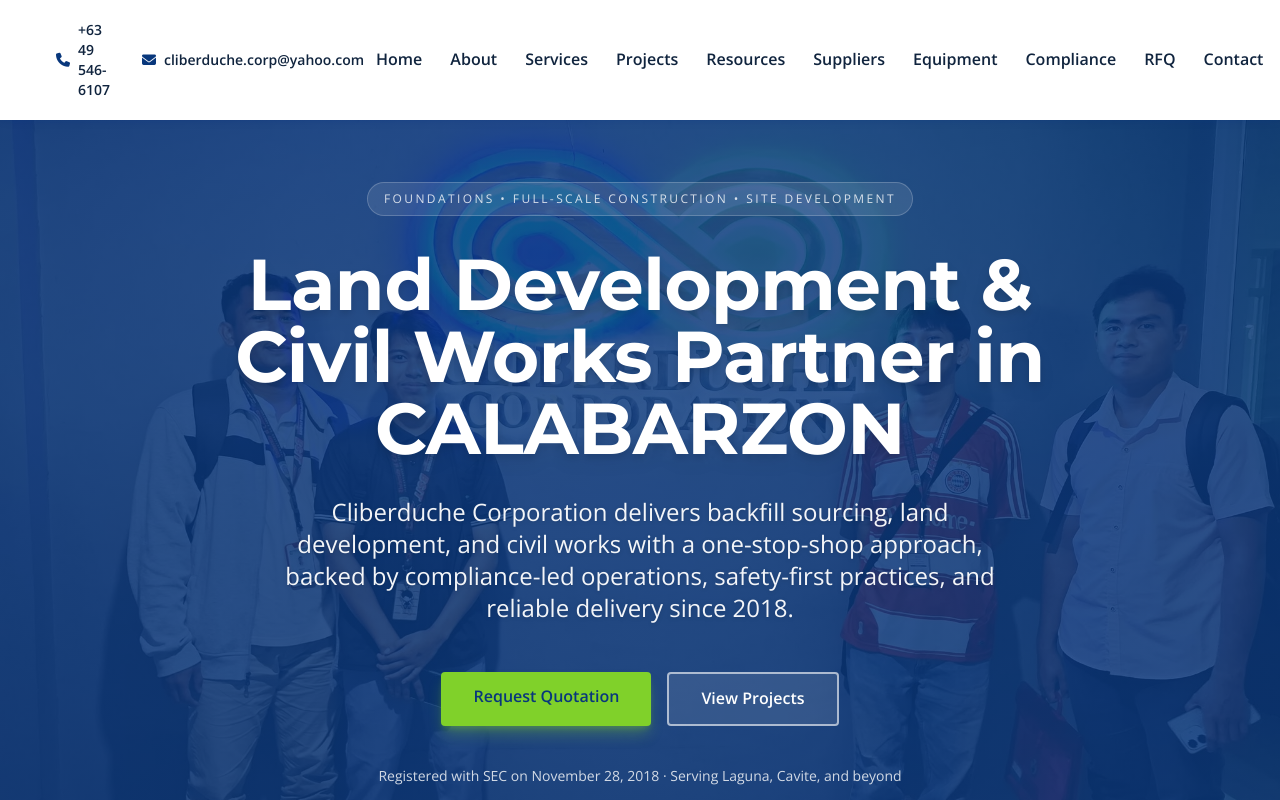
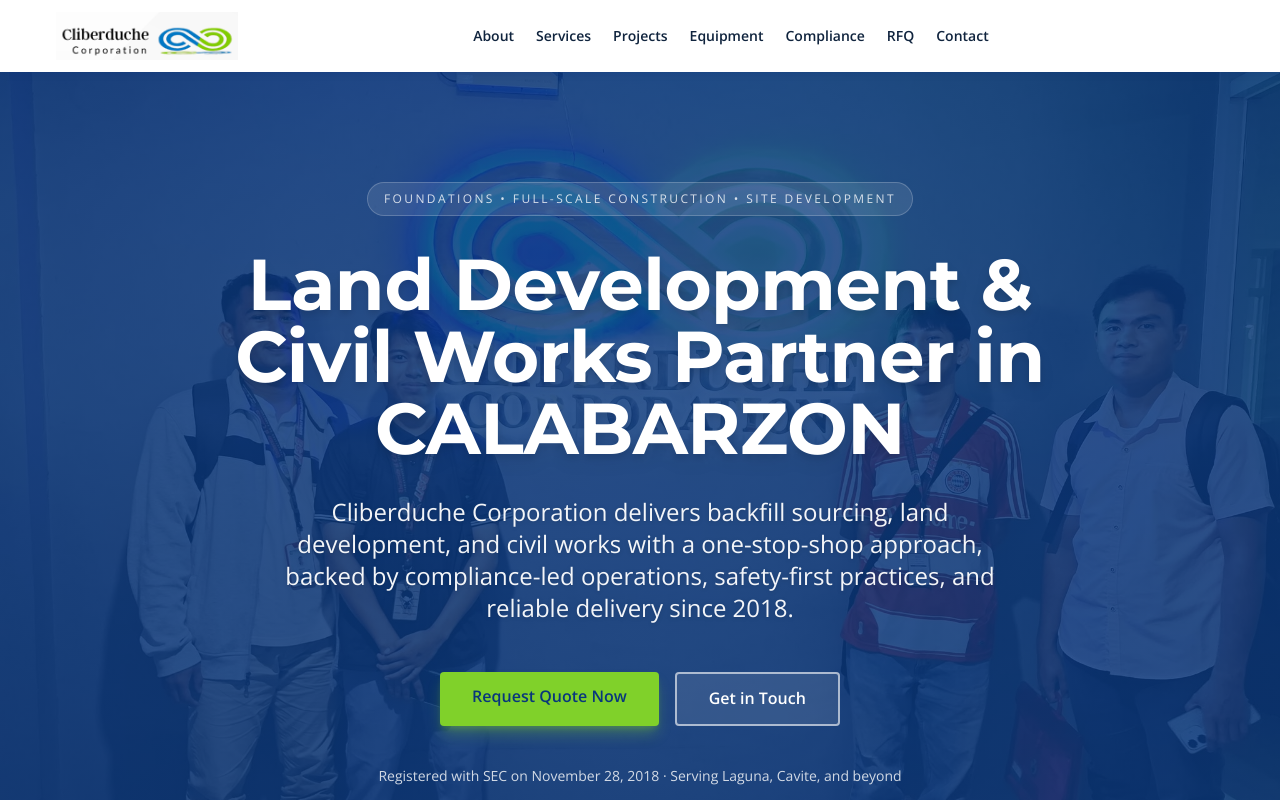
Before and after one commit to CarlAbigania/Cliberduche-Portfolio, a React (Vite) app: page / in a window 1280 px wide. Shown: the top 800 px of the page. Built offline with nearby package versions, Linux system fonts and the light colour scheme.

Commit message:
Enhance the overall UI of the portfolio

```diff
--- a/src/components/Footer.jsx
+++ b/src/components/Footer.jsx
@@ -6,22 +6,22 @@
     <footer className="bg-dark text-white pt-20 md:pt-24 pb-8">
       <div className="max-w-container mx-auto px-4">
         {/* Footer Grid */}
-        <div className="grid grid-cols-1 md:grid-cols-4 gap-12 md:gap-10 mb-16">
+        <div className="grid grid-cols-1 md:grid-cols-5 gap-12 md:gap-8 mb-16">
           {/* Company Info */}
           <div>
-            <h3 className="text-xl font-mont font-bold mb-6 pb-4 border-b-2 border-secondary">
+            <h3 className="text-lg font-mont font-bold mb-6 pb-4 border-b-2 border-secondary">
               CLIBERDUCHE CORP.
             </h3>
-            <p className="text-gray-400 leading-relaxed text-base">
-              One-stop shop for backfill sourcing, land development, and civil works with a safety-first, compliance-led approach since 2018.
+            <p className="text-gray-400 leading-relaxed text-sm">
+              One-stop shop for backfill sourcing, land development, and civil works with a safety-first approach since 2018.
             </p>
           </div>
 
           {/* Quick Links */}
           <div>
-            <h3 className="text-lg font-mont font-bold mb-6">Quick Links</h3>
-            <ul className="space-y-3 text-gray-400">
-              {['Home', 'About', 'Story', 'Mission & Vision', 'Services', 'Resources', 'Suppliers', 'Projects', 'Equipment', 'Safety', 'Compliance', 'Contact'].map((item) => (
+            <h3 className="text-lg font-mont font-bold mb-6 border-b-2 border-secondary pb-4">Quick Links</h3>
+            <ul className="space-y-3 text-gray-400 text-sm">
+              {['About', 'Services', 'Projects', 'Equipment', 'Compliance'].map((item) => (
                 <li key={item}>
                   <a
                     href={`#${item.toLowerCase().replace(/\s+&\s+|\s+/g, '-')}`}
@@ -36,9 +36,9 @@
 
           {/* Services */}
           <div>
-            <h3 className="text-lg font-mont font-bold mb-6">Our Services</h3>
-            <ul className="space-y-3 text-gray-400">
-              {['Backfill Sourcing', 'Land Development', 'Site Management', 'Equipment Leasing', 'Civil Works'].map((item) => (
+            <h3 className="text-lg font-mont font-bold mb-6 border-b-2 border-secondary pb-4">Services</h3>
+            <ul className="space-y-3 text-gray-400 text-sm">
+              {['Backfill Sourcing', 'Land Development', 'Civil Works', 'Equipment Leasing', 'Site Management'].map((item) => (
                 <li key={item}>
                   <a
                     href="#services"
@@ -51,37 +51,59 @@
             </ul>
           </div>
 
+          {/* Contact Info */}
+          <div>
+            <h3 className="text-lg font-mont font-bold mb-6 border-b-2 border-secondary pb-4">Contact</h3>
+            <ul className="space-y-3 text-gray-400 text-sm">
+              <li>
+                <a href="tel:+63495466107" className="hover:text-secondary transition-all duration-300">
+                  <strong>Phone:</strong> +63 49 546-6107
+                </a>
+              </li>
+              <li>
+                <a href="mailto:cliberduche.corp@yahoo.com" className="hover:text-secondary transition-all duration-300">
+                  <strong>Email:</strong> cliberduche.corp@yahoo.com
+                </a>
+              </li>
+              <li>
+                <span className="text-gray-400"><strong>Hours:</strong> Mon-Fri 8AM-6PM</span>
+              </li>
+            </ul>
+          </div>
+
           {/* Social Links */}
           <div>
-            <h3 className="text-lg font-mont font-bold mb-6">Follow Us</h3>
-            <div className="flex space-x-4 mb-8">
+            <h3 className="text-lg font-mont font-bold mb-6 border-b-2 border-secondary pb-4">Follow Us</h3>
+            <div className="flex space-x-3 mb-6">
               {['facebook-f', 'linkedin-in', 'instagram'].map((social) => (
                 <a
                   key={social}
                   href="#"
-                  className="w-12 h-12 bg-primary text-white rounded-lg flex items-center justify-center hover:bg-secondary hover:text-primary transition-all duration-300 shadow-md hover:shadow-lg"
+                  className="w-10 h-10 bg-primary text-white rounded-lg flex items-center justify-center hover:bg-secondary hover:text-primary transition-all duration-300 shadow-md hover:shadow-lg text-sm"
                 >
                   <i className={`fab fa-${social}`}></i>
                 </a>
               ))}
             </div>
-            <p className="text-gray-400 text-sm">Connect with us on social media</p>
+            <a href="#contact" className="text-secondary hover:text-white transition-all text-sm font-semibold">
+              Get in Touch →
+            </a>
           </div>
         </div>
 
-        {/* Newsletter */}
-        <div className="bg-gradient-to-r from-primary/10 to-accent/10 rounded-xl p-10 mb-12 border border-primary/20">
-          <div className="max-w-3xl mx-auto text-center">
-            <h3 className="text-2xl font-mont font-bold text-white mb-3">Company Profile</h3>
-            <p className="text-gray-300 mb-6 text-base">
-              View our company profile and compliance documentation.
-            </p>
+        {/* Document Download */}
+        <div className="bg-gradient-to-r from-primary/10 to-accent/10 rounded-xl p-8 md:p-10 mb-12 border border-primary/20">
+          <div className="flex flex-col md:flex-row items-center justify-between gap-6">
+            <div>
+              <h3 className="text-lg md:text-xl font-mont font-bold text-white mb-2">Company Profile</h3>
+              <p className="text-gray-300 text-sm">View our compliance documentation and corporate profile.</p>
+            </div>
             <a
               href="Company Profile 2026.pdf"
-              className="inline-flex items-center justify-center bg-secondary hover:bg-[#6fb31f] text-primary px-8 py-4 rounded-lg font-bold transition-all duration-300 shadow-lg hover:shadow-xl"
+              className="inline-flex items-center justify-center bg-secondary hover:bg-[#6fb31f] text-primary px-6 py-3 rounded-lg font-bold transition-all duration-300 shadow-lg hover:shadow-xl whitespace-nowrap flex-shrink-0"
             >
               <i className="fas fa-download mr-2"></i>
-              Download Company Profile
+              Download PDF
             </a>
           </div>
         </div>
--- a/src/components/Header.jsx
+++ b/src/components/Header.jsx
@@ -6,32 +6,21 @@
 
   return (
     <header className="bg-white shadow-md shadow-primary/10 fixed w-full top-0 z-50">
-      <div className="max-w-container mx-auto px-4 py-5 flex justify-between items-center">
+      {/* Main Header */}
+      <div className="max-w-container mx-auto px-4 py-3 flex justify-between items-center">
         {/* Logo */}
-        <div className="logo flex items-center">
-          <img src={logo} alt="Cliberduche Corporation Logo" className="h-14 w-auto hover:scale-105 transition-transform duration-300" />
-        </div>
-
-        {/* Contact Info */}
-        <div className="hidden lg:flex items-center space-x-8 text-sm">
-          <a href="tel:+63495466107" className="text-dark hover:text-primary flex items-center gap-2 font-semibold transition-all duration-300">
-            <i className="fas fa-phone text-primary"></i>
-            +63 49 546-6107
-          </a>
-          <a href="mailto:cliberduche.corp@yahoo.com" className="text-dark hover:text-primary flex items-center gap-2 font-semibold transition-all duration-300">
-            <i className="fas fa-envelope text-primary"></i>
-            cliberduche.corp@yahoo.com
-          </a>
+        <div className="logo flex items-center flex-shrink-0">
+          <img src={logo} alt="Cliberduche Corporation Logo" className="h-12 w-auto hover:scale-105 transition-transform duration-300" />
         </div>
 
         {/* Desktop Nav */}
-        <nav className="hidden md:block">
-          <ul className="flex space-x-1">
-            {['Home', 'About', 'Services', 'Projects', 'Resources', 'Suppliers', 'Equipment', 'Compliance', 'RFQ', 'Contact'].map((item) => (
+        <nav className="hidden md:block flex-grow">
+          <ul className="flex space-x-0.5 justify-center">
+            {['About', 'Services', 'Projects', 'Equipment', 'Compliance', 'RFQ', 'Contact'].map((item) => (
               <li key={item}>
                 <a
                   href={`#${item.toLowerCase().replace(/\s+&\s+|\s+/g, '-')}`}
-                  className="text-dark font-semibold hover:text-primary transition-all duration-300 px-3 py-2 rounded-lg hover:bg-primary/5"
+                  className="text-dark text-sm font-semibold hover:text-primary transition-all duration-300 px-2.5 py-2 rounded-lg hover:bg-primary/5"
                 >
                   {item}
                 </a>
@@ -56,7 +45,7 @@
         }`}
       >
         <ul className="flex flex-col p-6 space-y-2">
-          {['Home', 'About', 'Services', 'Projects', 'Resources', 'Suppliers', 'Equipment', 'Compliance', 'RFQ', 'Contact'].map((item) => (
+          {['About', 'Services', 'Projects', 'Equipment', 'Compliance', 'RFQ', 'Contact'].map((item) => (
             <li key={item}>
               <a
                 href={`#${item.toLowerCase().replace(/\s+&\s+|\s+/g, '-')}`}
--- a/src/components/Hero.jsx
+++ b/src/components/Hero.jsx
@@ -22,16 +22,16 @@
         </p>
         <div className="flex flex-wrap justify-center gap-4 mb-10">
           <a
-            href="#contact"
+            href="#rfq"
             className="btn-primary"
           >
-            Request Quotation
+            Request Quote Now
           </a>
           <a
-            href="#projects"
+            href="#contact"
             className="btn-secondary"
           >
-            View Projects
+            Get in Touch
           </a>
         </div>
         <p className="text-sm text-white/80 mt-10">
--- a/src/components/Projects.jsx
+++ b/src/components/Projects.jsx
@@ -196,16 +196,12 @@
 
         {/* CTA Section */}
         <div className="text-center mb-24">
-          <div className="bg-gradient-to-r from-primary to-accent text-white rounded-2xl p-12 md:p-16 max-w-4xl mx-auto shadow-premium">
-            <h3 className="text-3xl md:text-4xl font-mont font-bold mb-6">Have a Similar Project?</h3>
-            <p className="text-white/90 mb-10 max-w-2xl mx-auto text-lg">Let's discuss how we can bring your vision to life with our proven expertise</p>
-            <a
-              href="#rfq"
-              className="btn-primary inline-block"
-            >
-              Start Your Project
-            </a>
-          </div>
+          <a
+            href="#rfq"
+            className="btn-primary inline-block text-lg px-10 py-4"
+          >
+            Start Your Project
+          </a>
         </div>
 
         {/* Case Study Modal */}
--- a/src/pages/Home.jsx
+++ b/src/pages/Home.jsx
@@ -21,9 +21,9 @@
         <AboutUs />
         <Services />
         <Projects />
-        <ResourcesPartners />
         <EquipmentFleet />
         <ComplianceSafety />
+        <ResourcesPartners />
         <RFQWorkflow />
         <Contact />
       </main>
```
Also changed, not shown: src/components/Services.jsx (+6 -18 lines), 1 other file (tests, documents, lock files or other folders).
